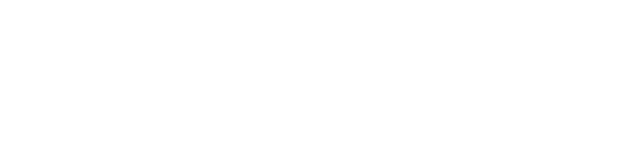
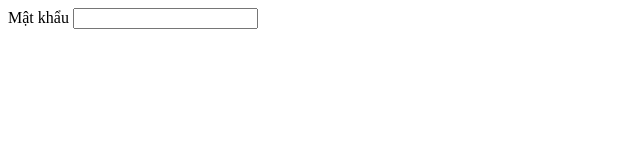
Before and after one commit to giahuyyy2108/NhomGHTT, a plain HTML site: page index.html in a window 1280 px wide. Shown: the whole page, without its empty margins (0-640 px from the left). Drawn offline with Linux system fonts and the light colour scheme.

Commit message:
GH: Commit

```diff
--- a/index.html
+++ b/index.html
@@ -7,6 +7,7 @@
     <title>Document</title>
 </head>
 <body>
-
+    <label for="">Mật khẩu</label>
+    <input type="password" name="" id="txtMatKhau"/>
 </body>
 </html>
```
